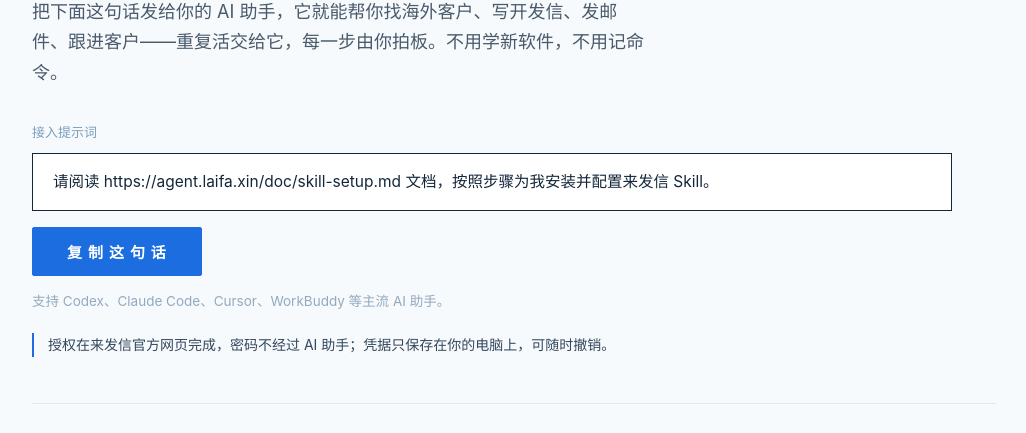
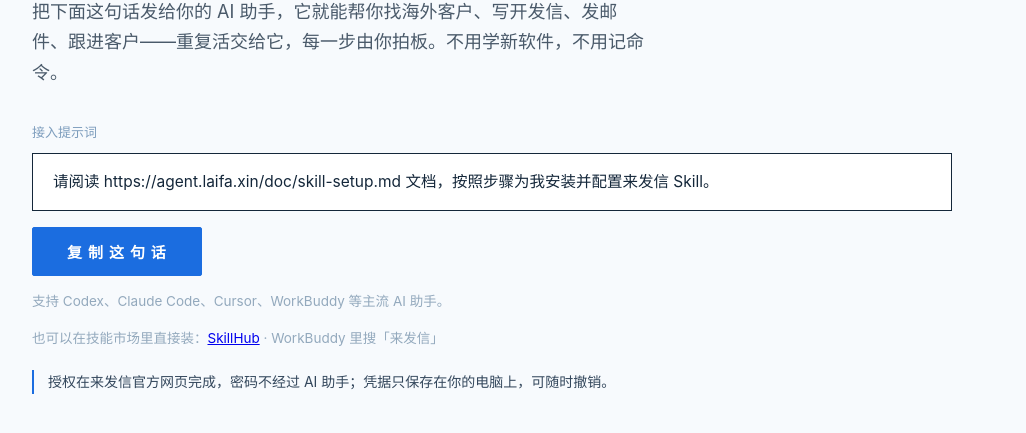
Before and after one commit to tony-apan/laifaxin-agent, a plain HTML site: page site/index.html in a window 1280 px wide. Shown: the part 303-736 px from the top of the page, without its empty margins (126-1152 px from the left). Drawn offline with Linux system fonts and the light colour scheme.

Commit message:
接入站与 README 补技能市场渠道：SkillHub 公开页链接＋WorkBuddy 应用内搜装说明

```diff
--- a/site/index.html
+++ b/site/index.html
@@ -106,6 +106,7 @@
         <span class="copied" id="copiedTip">已复制，去粘贴给你的 AI 助手</span>
       </div>
       <p class="support">支持 Codex、Claude Code、Cursor、WorkBuddy 等主流 AI 助手。</p>
+      <p class="support">也可以在技能市场里直接装：<a href="https://skillhub.cn/skills/org-t67ewudl/laifaxin" target="_blank" rel="noopener">SkillHub</a> · WorkBuddy 里搜「来发信」</p>
       <p class="trust-line">授权在来发信官方网页完成，密码不经过 AI 助手；凭据只保存在你的电脑上，可随时撤销。</p>
     </div>
   </div>
```
Also changed, not shown: 5 other files.
